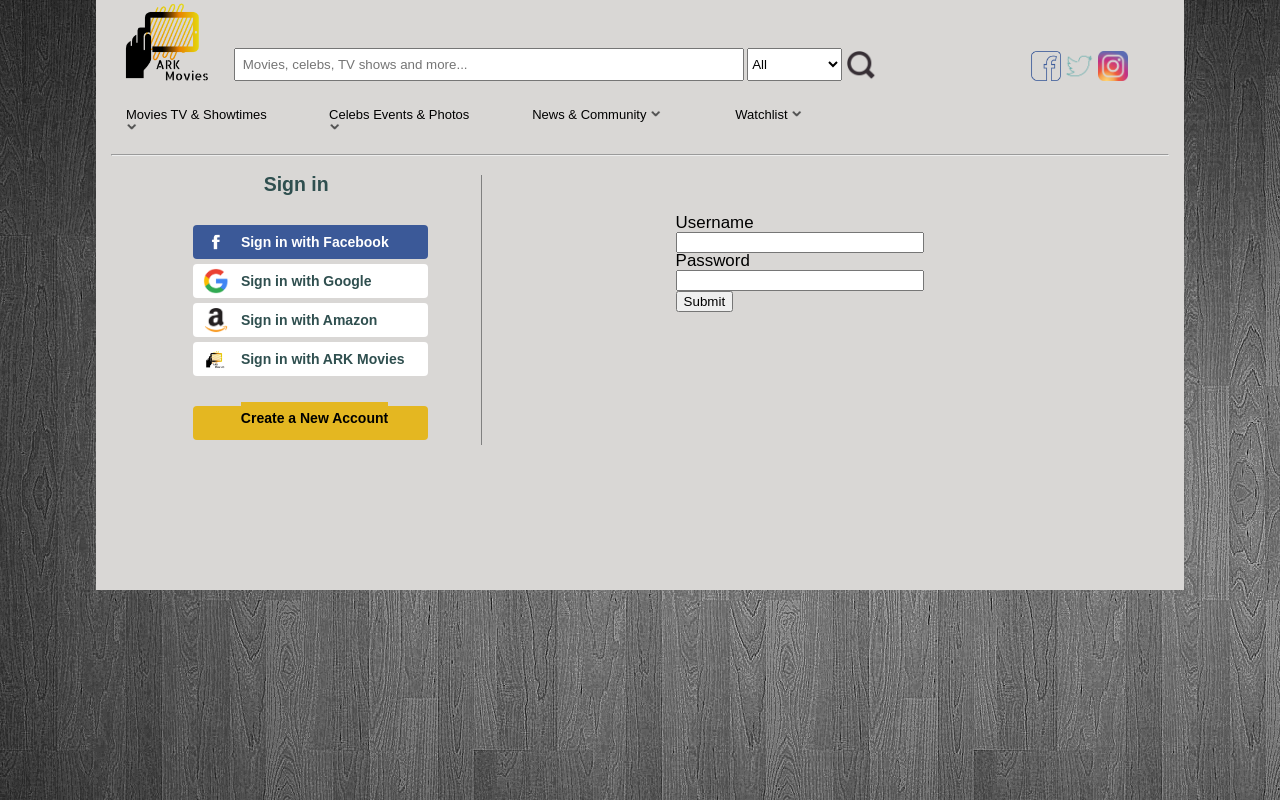
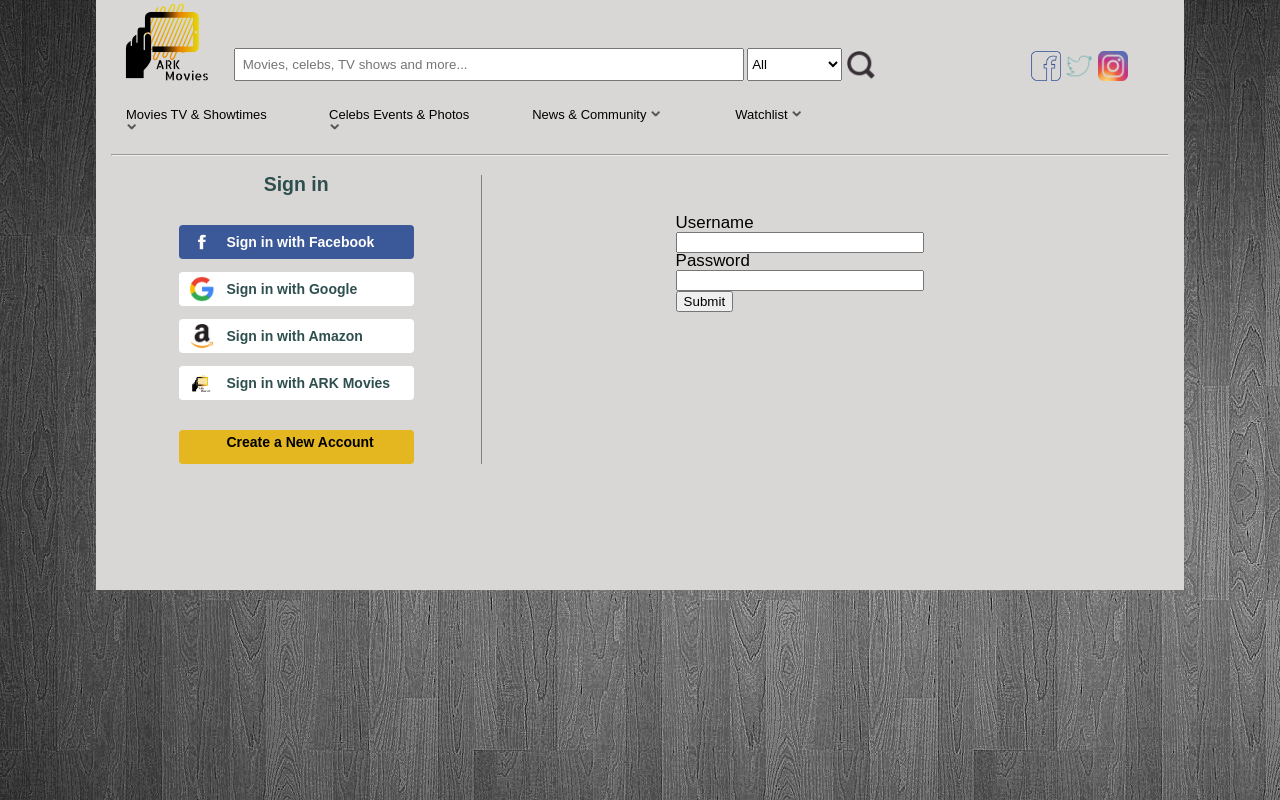
Before and after one commit to rymenivanov/IMDBest, a plain HTML site: page index.html in a window 1280 px wide. Drawn offline with Linux system fonts and the light colour scheme.

Commit message:
fixed problems with sign in buttons

```diff
--- a/index.html
+++ b/index.html
@@ -163,25 +163,28 @@
             <div class="sign" id="sign">
                 <h2>Sign in</h2>
                 <a id="facebookButton" class="logins" href="https://www.facebook.com/">
-                <span ><img id="facebookLogo" src="images/facebook2.png" alt=""></span>
+                <span ><img src="images/facebook2.png" alt=""></span>
                 <span id="facebookLogin">Sign in with Facebook</span>
                 </a>
+                <br>
                 <a class="logins" href="https://www.google.com/">
                     <span><img src="images/google.png" alt=""></span>
                     <span>Sign in with Google</span>
                 </a>
+                <br>
                 <a class="logins" href="https://www.amazon.com/">
                     <span><img src="images/amazon.png" alt=""></span>
                     <span>Sign in with Amazon</span>
                 </a>
+                <br>
                 <a class="logins" href="">
                     <span><img src="images/logo.png" alt=""></span>
                     <span>Sign in with ARK Movies</span>
                 </a>
+
                 <a id="arkButton" class="logins" href="">
                     <span id="arkCreate">Create a New Account</span>
                 </a>
-
             </div>
 
             <div class="sign" id="signInBenefits">
--- a/styles/styles.css
+++ b/styles/styles.css
@@ -104,7 +104,6 @@
 }
 
 #facebookLogin {
-    background-color: #3B5998;
     color: white;
 }
 
@@ -114,7 +113,7 @@
 
 .logins {
     height: 34px;
-    width: 235px;
+    width: 235px; /* to be changed */
     text-decoration: none;
     display: block;
     position: relative;
@@ -122,13 +121,11 @@
     padding: 4px 10px;
     box-sizing: border-box;
     background-color: white;
-    margin-bottom: 5px;
-    margin-left: 82px;
+    margin: auto;
     font-size:14px;
 }
 
 #arkCreate {
-    background-color: #E4B721;
     color: black;
     font-weight: 900;
     vertical-align: middle;
@@ -146,6 +143,7 @@
 #sign {
     width: 35%;
     float: left;
+    margin: auto;
     border-right: 1px solid grey
 }
 
@@ -171,7 +169,6 @@
      text-align: center;
      font-weight: bold;
      margin-bottom: 30px;
-     /* margin-top: 20px; */
      font-size: 1.5em;
      color: darkslategray;
  }
@@ -182,7 +179,6 @@
 .sign input[type=submit] {
     display: block;
 }
-
 
 #form {
 margin: auto;
```
